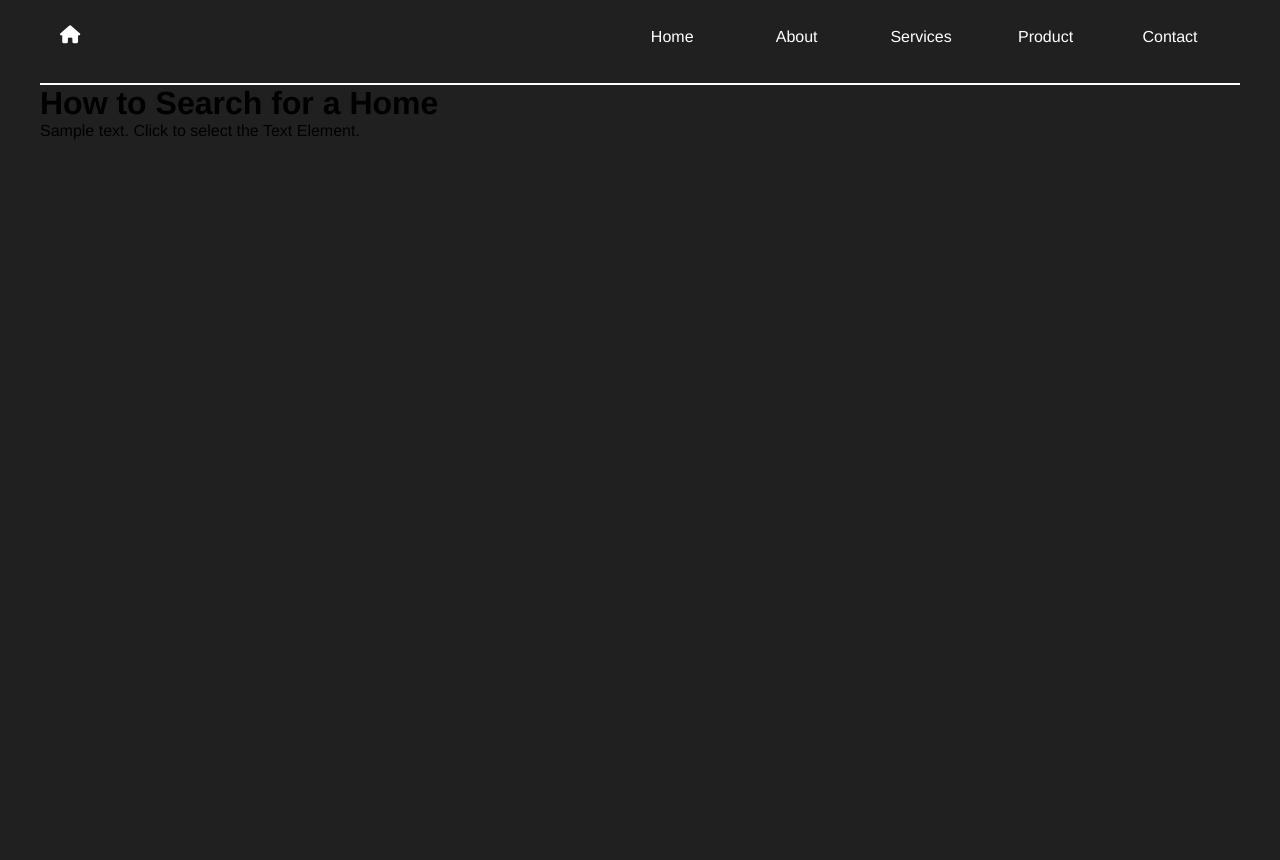
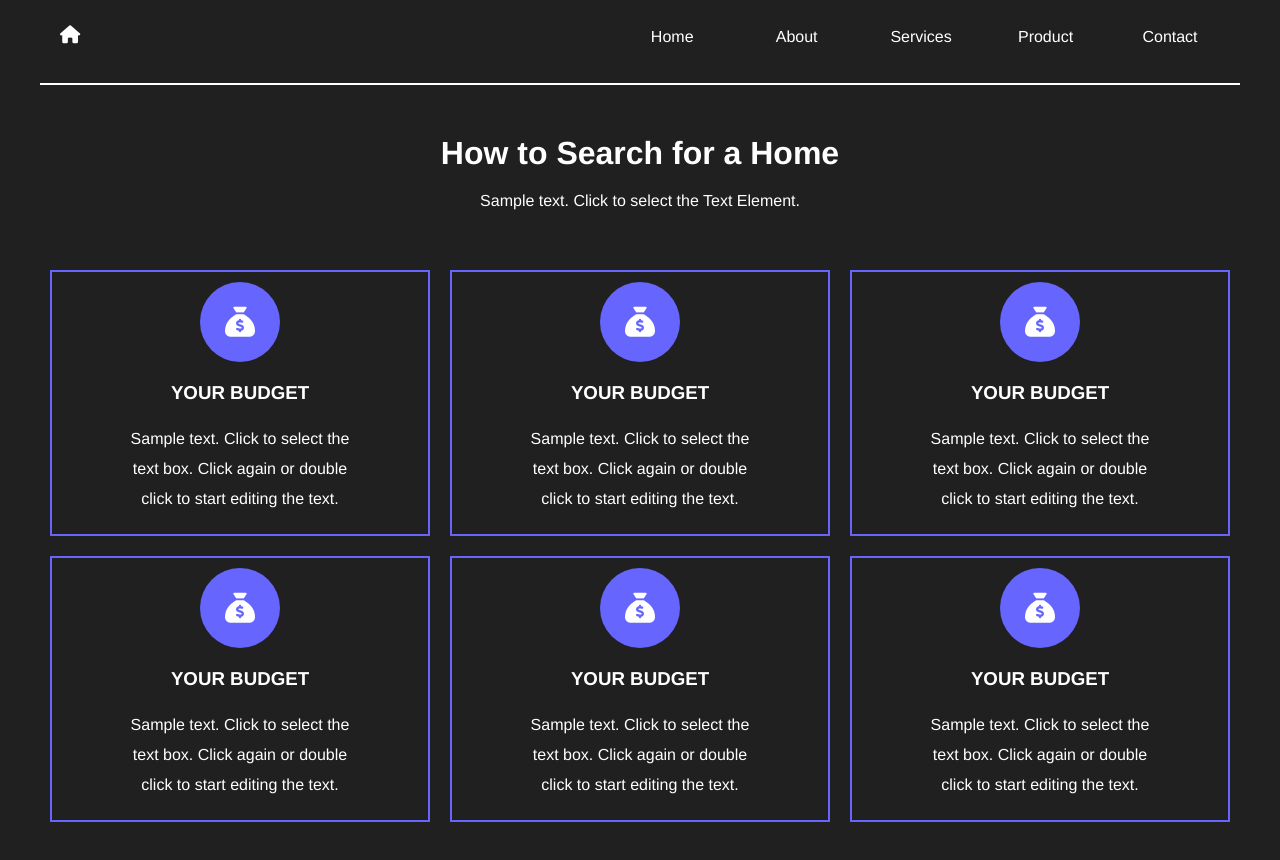
Before and after one commit to Augnorms/collab, a plain HTML site: page index.html in a window 1280 px wide. Before the commit the page ends 800 px from the top, so only its background shows below. Drawn offline with Linux system fonts and the light colour scheme.

Commit message:
banner updated1

```diff
--- a/index.css
+++ b/index.css
@@ -58,6 +58,68 @@ body{
 }
 
 
+.bannerArea{
+    width: 100%;
+    padding: 50px 0 30px 0;
+}
+.bannerArea .title{
+    text-align: center;
+    color: #ffffff;
+}
+.bannerArea .title h1{
+    margin-bottom: 20px;
+}
+.bannerArea .title p{
+    margin-bottom: 20px;
+}
+
+.bannerArea .tiles{
+    width: 100%;
+    padding: 30px 0 10px 0;
+    display: grid;
+    grid-template-columns: 1fr 1fr 1fr;
+}
+.bannerArea .tiles .box1{
+    padding: 10px;
+    border: 2px solid #6666ff;
+    margin: 10px;
+}
+.bannerArea .tiles .box1 .icons{
+    width: 100%;
+    display: flex;
+    justify-content: center;
+}
+.bannerArea .tiles .box1 .icons .img{
+    width: 80px;
+    height: 80px;
+    background-color: #6666ff;
+    border-radius: 50%;
+    display: flex;
+    justify-content: center;
+    align-items: center;
+}
+.bannerArea .tiles .box1 .icons .img i{
+    font-size: 30px;
+    color: #ffffff;
+}
+
+.bannerArea .tiles .head{
+    text-align: center;
+    color: #ffffff;
+    padding: 10px;
+    margin-top: 10px;
+}
+.bannerArea .tiles .descript{
+    text-align: center;
+    color: #ffffff;
+    padding: 10px;
+
+}
+.bannerArea .tiles .descript p{
+    line-height: 30px;
+}
+
+
 /*----------------------------------------------------------------------------*/
 
 
@@ -99,3 +161,26 @@ body{
     }
 
 }
+
+
+@media only screen and (max-width: 768px){
+    .bannerArea .tiles{
+        width: 100%;
+        padding: 30px 0 10px 0;
+        display: grid;
+        grid-template-columns: 1fr 1fr;
+    }
+}
+
+
+/*------------------------------------------*/
+
+
+@media only screen and (max-width: 500px){
+    .bannerArea .tiles{
+        width: 100%;
+        padding: 30px 0 10px 0;
+        display: grid;
+        grid-template-columns: 1fr;
+    }
+}
--- a/index.html
+++ b/index.html
@@ -38,7 +38,150 @@
             <p>Sample text. Click to select the Text Element.</p>
           </div>
 
-        </div>
+          <div class="tiles">
+
+            <div class="box1">
+
+              <div class="icons">
+                <div class="img">
+                  <i class="fas fa-sack-dollar"></i>
+                </div>
+              </div>
+
+                <div class="head">
+
+                   <h3>YOUR BUDGET</h3>
+
+                </div>
+
+                <div class="descript">
+
+                  <p>Sample text. Click to select the <br/> text box.
+                    Click again or double <br/> click to start editing the text.</p>
+
+                </div>
+
+              </div>
+
+              <div class="box1">
+
+                <div class="icons">
+                  <div class="img">
+                    <i class="fas fa-sack-dollar"></i>
+                  </div>
+                </div>
+
+                  <div class="head">
+
+                     <h3>YOUR BUDGET</h3>
+
+                  </div>
+
+                  <div class="descript">
+
+                    <p>Sample text. Click to select the <br/> text box.
+                      Click again or double <br/> click to start editing the text.</p>
+
+                  </div>
+
+                </div>
+
+                <div class="box1">
+
+                    <div class="icons">
+                      <div class="img">
+                        <i class="fas fa-sack-dollar"></i>
+                      </div>
+                    </div>
+
+                      <div class="head">
+
+                         <h3>YOUR BUDGET</h3>
+
+                      </div>
+
+                      <div class="descript">
+
+                        <p>Sample text. Click to select the <br/> text box.
+                          Click again or double <br/> click to start editing the text.</p>
+
+                      </div>
+
+                    </div>
+
+                    <div class="box1">
+
+                        <div class="icons">
+                          <div class="img">
+                            <i class="fas fa-sack-dollar"></i>
+                          </div>
+                        </div>
+
+                          <div class="head">
+
+                             <h3>YOUR BUDGET</h3>
+
+                          </div>
+
+                          <div class="descript">
+
+                            <p>Sample text. Click to select the <br/> text box.
+                              Click again or double <br/> click to start editing the text.</p>
+
+                          </div>
+
+                        </div>
+
+                        <div class="box1">
+
+                            <div class="icons">
+                              <div class="img">
+                                <i class="fas fa-sack-dollar"></i>
+                              </div>
+                            </div>
+
+                              <div class="head">
+
+                                 <h3>YOUR BUDGET</h3>
+
+                              </div>
+
+                              <div class="descript">
+
+                                <p>Sample text. Click to select the <br/> text box.
+                                  Click again or double <br/> click to start editing the text.</p>
+
+                              </div>
+
+                            </div>
+
+                            <div class="box1">
+
+                                <div class="icons">
+                                  <div class="img">
+                                    <i class="fas fa-sack-dollar"></i>
+                                  </div>
+                                </div>
+
+                                  <div class="head">
+
+                                     <h3>YOUR BUDGET</h3>
+
+                                  </div>
+
+                                  <div class="descript">
+
+                                    <p>Sample text. Click to select the <br/> text box.
+                                      Click again or double <br/> click to start editing the text.</p>
+
+                                  </div>
+
+                                </div>
+
+            </div>
+
+          </div>
+
 
         <div class="footer">
 
```
